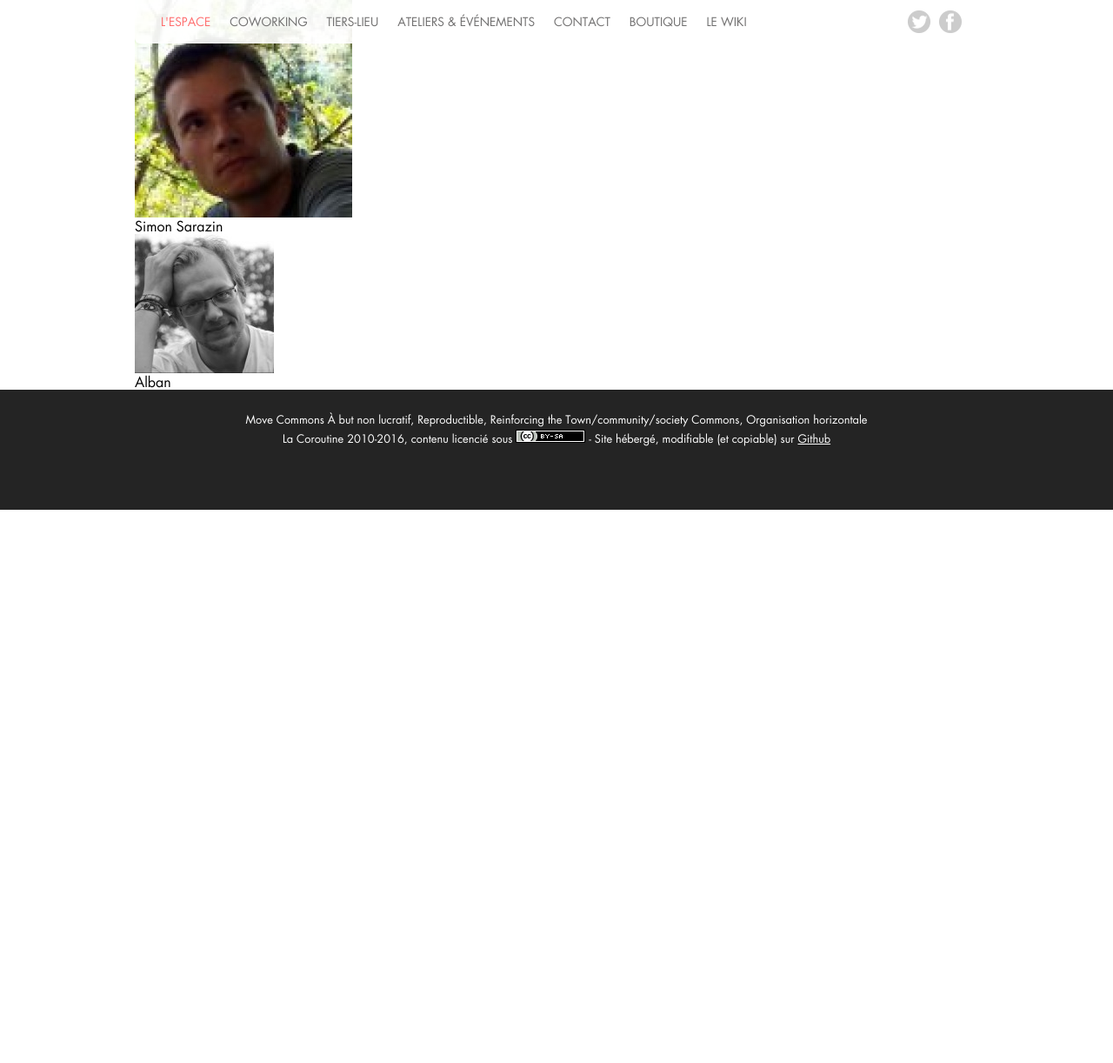
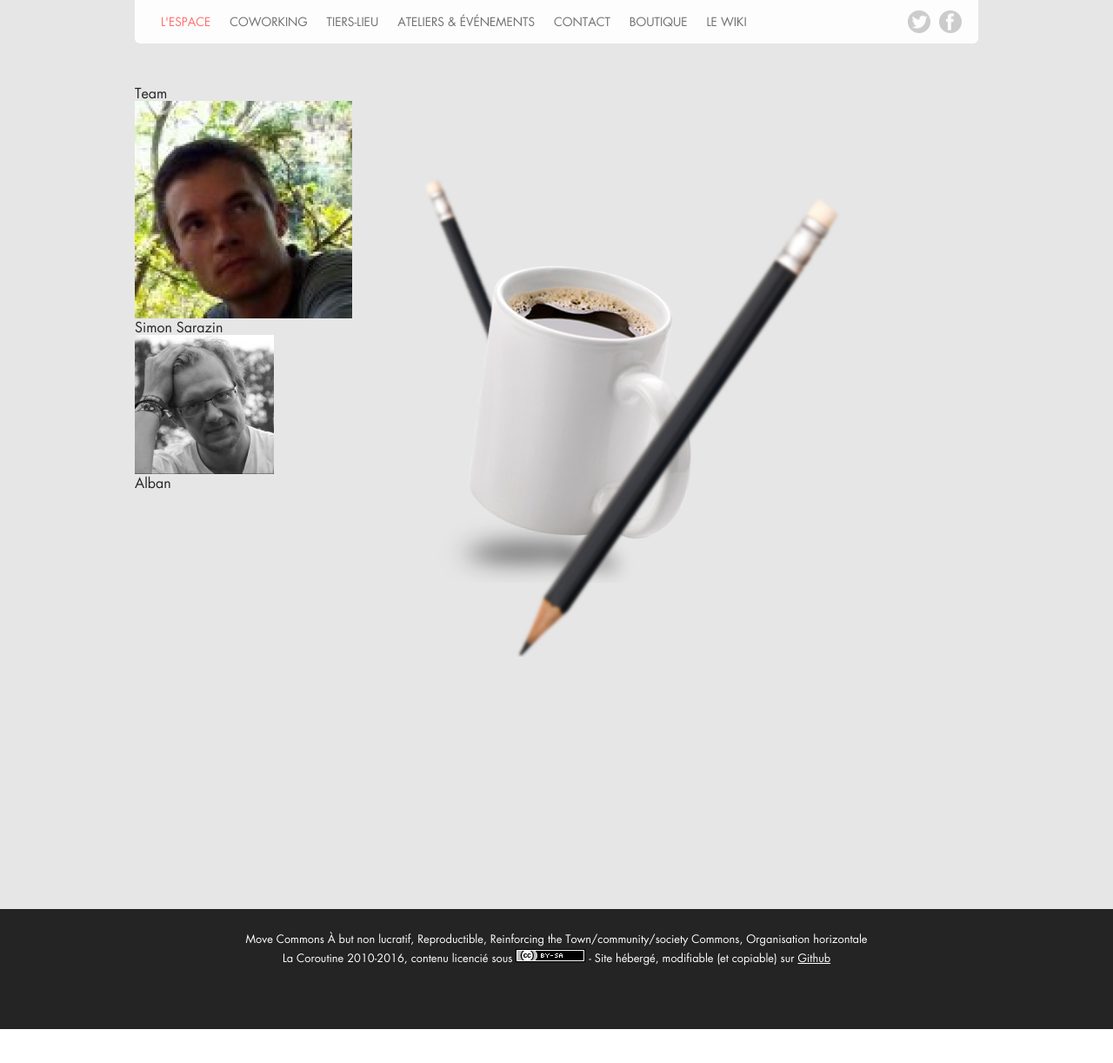
Before and after one commit to la-coroutine/la-coroutine.github.io, a Jekyll site: the page built from team.html, in a window 1280 px wide and 1300 px high. Shown: the top 1222 px of the window at 87% size. Built offline with Jekyll 4.4.1, drawn with Linux system fonts in a browser that asks for light colours.

Commit message:
Remove useless pages & partials

```diff
--- a/_config.yml
+++ b/_config.yml
@@ -1,4 +1,5 @@
 # Site settings
+name: La Coroutine
 title: "La Coroutine - Créer, Apprendre, Partager"
 email: contact@lacorotuine.org
 description: > # this means to ignore newlines until "baseurl:"
--- a/_includes/head.html
+++ b/_includes/head.html
@@ -3,7 +3,7 @@
   <meta http-equiv="X-UA-Compatible" content="IE=edge,chrome=1">
   <meta name="viewport" content="width=device-width, initial-scale=1, minimum-scale=1">
 
-  <title>{% if page.title %}{{ page.title }}{% else %}{{ site.title }}{% endif %}</title>
+  <title>{% if page.title %}{{ page.title }} - {{ site.name }}{% else %}{{ site.title }}{% endif %}</title>
   <meta name="description" content="{% if page.excerpt %}{{ page.excerpt | strip_html | strip_newlines | truncate: 160 }}{% else %}{{ site.description }}{% endif %}">
 
   <link rel="canonical" href="{{ page.url | replace:'index.html','' | prepend: site.baseurl | prepend: site.url }}">
--- a/_includes/section_team.html
+++ /dev/null
@@ -1,88 +0,0 @@
-<section id="about" class="page">
-
-  <div class="container">
-    <div class="content text-center">
-      <div class="heading">
-        <h2>{{ site.section_team_title }}</h2>
-        <div class="border"></div>
-        <p>{{ site.section_team_text }}</p>
-        <!-- <p>Lorem ipsum dolor sit amet, consectetur adipisicing elit, sed do eiusmod tempor incididunt ut labore et dolore magna aliqua. Ut enim ad minim veniam, quis nostrud exercitation ullamco laboris nisi ut aliquip ex ea commodo consequat duis aute irure dolor.</p> -->
-      </div>
-
-      <div class="row">
-        {% for member in site.data.team %}
-          <div class="col-md-3 col-sm-6 col-xs-12 teammate animated hiding" data-animation="fadeInLeft" data-delay="600">
-            <div class="profile-photo">
-              <img class="img-responsive" src="{{ site.baseurl }}/i/people/{{member.id}}.jpg" alt="{{ member.name }}">
-            </div>
-            <div class="bio">
-              <h4>{{ member.name }}</h4>
-              <h5>{{ member.role }}</h5>
-              <div class="border"></div>
-              <p>{{ member.meta }}</p>
-              <ul class="list-inline">
-                {% if member.stream_url %}
-                  <li>
-                    <a href="{{ member.stream_url}}" title="Stream">
-                      <i class="fa fa-dribbble"></i>
-                    </a>
-                  </li>
-                {% endif %}
-                {% if member.website %}
-                  <li>
-                    <a href="{{ member.website}}" title="Website">
-                      <i class="fa fa-dribbble"></i>
-                    </a>
-                  </li>
-                {% endif %}
-                {% if member.github_username %}
-                  <li>
-                    <a href="http://www.github.com/{{ member.github_username }}" title="GitHub">
-                      <i class="fa fa-github"></i>
-                    </a>
-                  </li>
-                {% endif %}
-                {% if member.twitter_username %}
-                  <li>
-                    <a href="http://www.twitter.com/{{ member.twitter_username }}" title="Twitter">
-                      <i class="fa fa-twitter"></i>
-                    </a>
-                  </li>
-                {% endif %}
-                {% if member.linkedin_url %}
-                  <li>
-                    <a href="{{ member.linkedin_url }}" title="LinkedIn">
-                      <i class="fa fa-linkedin"></i>
-                    </a>
-                  </li>
-                {% endif %}
-                {% if member.email %}
-                  <li>
-                    <a href="mailto:{{ member.email }}" title="Email">
-                      <i class="fa fa-envelope"></i>
-                    </a>
-                  </li>
-                {% endif %}
-                {% if member.facebook_url %}
-                  <li>
-                    <a href="{{ member.facebook_url}}" title="Facebook">
-                      <i class="fa fa-facebook"></i>
-                    </a>
-                  </li>
-                {% endif %}
-                {% if member.googleplus_username %}
-                  <li>
-                    <a href="http://www.plus.google.com/+{{ member.googleplus_username }}" title="Google+">
-                      <i class="fa fa-google-plus"></i>
-                    </a>
-                  </li>
-                {% endif %}
-              </ul>
-            </div>
-          </div>
-        {% endfor %}
-      </div>
-    </div>
-  </div>
-  {% include section_twitter.html %}
-</section>
--- a/_layouts/page.html
+++ b/_layouts/page.html
@@ -2,12 +2,12 @@
 layout: default
 ---
 
-<div class="post">
-  <header class="post-header">
-    <h1 class="post-title">{{ page.title }}</h1>
-  </header>
-
-  <article class="post-content">
-    {{ content }}
-  </article>
-</div>
+<section id="coworking">
+  <div class="container">
+    <div class="bg">&nbsp;</div>
+    <p class="intro">
+      <h1>{{ page.title }}</h1>
+      {{ content }}
+    </p>
+  </div>
+</section>
--- a/_layouts/team.html
+++ /dev/null
@@ -1,10 +0,0 @@
-<!DOCTYPE html>
-<html class="no-js">
-  {% include head.html %}
-
-  <body>
-    {% include header.html %}
-    {% include section_team.html %}
-    {% include footer.html %}
-  </body>
-</html>
--- a/team.html
+++ b/team.html
@@ -1,3 +1,86 @@
 ---
-layout: team
+layout: page
+title: Team
 ---
+
+<section>
+  <div class="container">
+    <div class="content text-center">
+      <div class="row">
+        {% for member in site.data.team %}
+          <div class="col-md-3 col-sm-6 col-xs-12 teammate animated hiding" data-animation="fadeInLeft" data-delay="600">
+            <div class="profile-photo">
+              <img class="img-responsive" src="{{ site.baseurl }}/i/people/{{member.id}}.jpg" alt="{{ member.name }}">
+            </div>
+            <div class="bio">
+              <h4>{{ member.name }}</h4>
+              <h5>{{ member.role }}</h5>
+              <div class="border"></div>
+              <p>{{ member.meta }}</p>
+              <ul class="list-inline">
+                {% if member.stream_url %}
+                  <li>
+                    <a href="{{ member.stream_url}}" title="Stream">
+                      <i class="fa fa-dribbble"></i>
+                    </a>
+                  </li>
+                {% endif %}
+                {% if member.website %}
+                  <li>
+                    <a href="{{ member.website}}" title="Website">
+                      <i class="fa fa-dribbble"></i>
+                    </a>
+                  </li>
+                {% endif %}
+                {% if member.github_username %}
+                  <li>
+                    <a href="http://www.github.com/{{ member.github_username }}" title="GitHub">
+                      <i class="fa fa-github"></i>
+                    </a>
+                  </li>
+                {% endif %}
+                {% if member.twitter_username %}
+                  <li>
+                    <a href="http://www.twitter.com/{{ member.twitter_username }}" title="Twitter">
+                      <i class="fa fa-twitter"></i>
+                    </a>
+                  </li>
+                {% endif %}
+                {% if member.linkedin_url %}
+                  <li>
+                    <a href="{{ member.linkedin_url }}" title="LinkedIn">
+                      <i class="fa fa-linkedin"></i>
+                    </a>
+                  </li>
+                {% endif %}
+                {% if member.email %}
+                  <li>
+                    <a href="mailto:{{ member.email }}" title="Email">
+                      <i class="fa fa-envelope"></i>
+                    </a>
+                  </li>
+                {% endif %}
+                {% if member.facebook_url %}
+                  <li>
+                    <a href="{{ member.facebook_url}}" title="Facebook">
+                      <i class="fa fa-facebook"></i>
+                    </a>
+                  </li>
+                {% endif %}
+                {% if member.googleplus_username %}
+                  <li>
+                    <a href="http://www.plus.google.com/+{{ member.googleplus_username }}" title="Google+">
+                      <i class="fa fa-google-plus"></i>
+                    </a>
+                  </li>
+                {% endif %}
+              </ul>
+            </div>
+          </div>
+        {% endfor %}
+      </div>
+    </div>
+  </div>
+
+  {% include section_twitter.html %}
+</section>
```
Also changed, not shown: about.html (deleted, +0 -13 lines).
